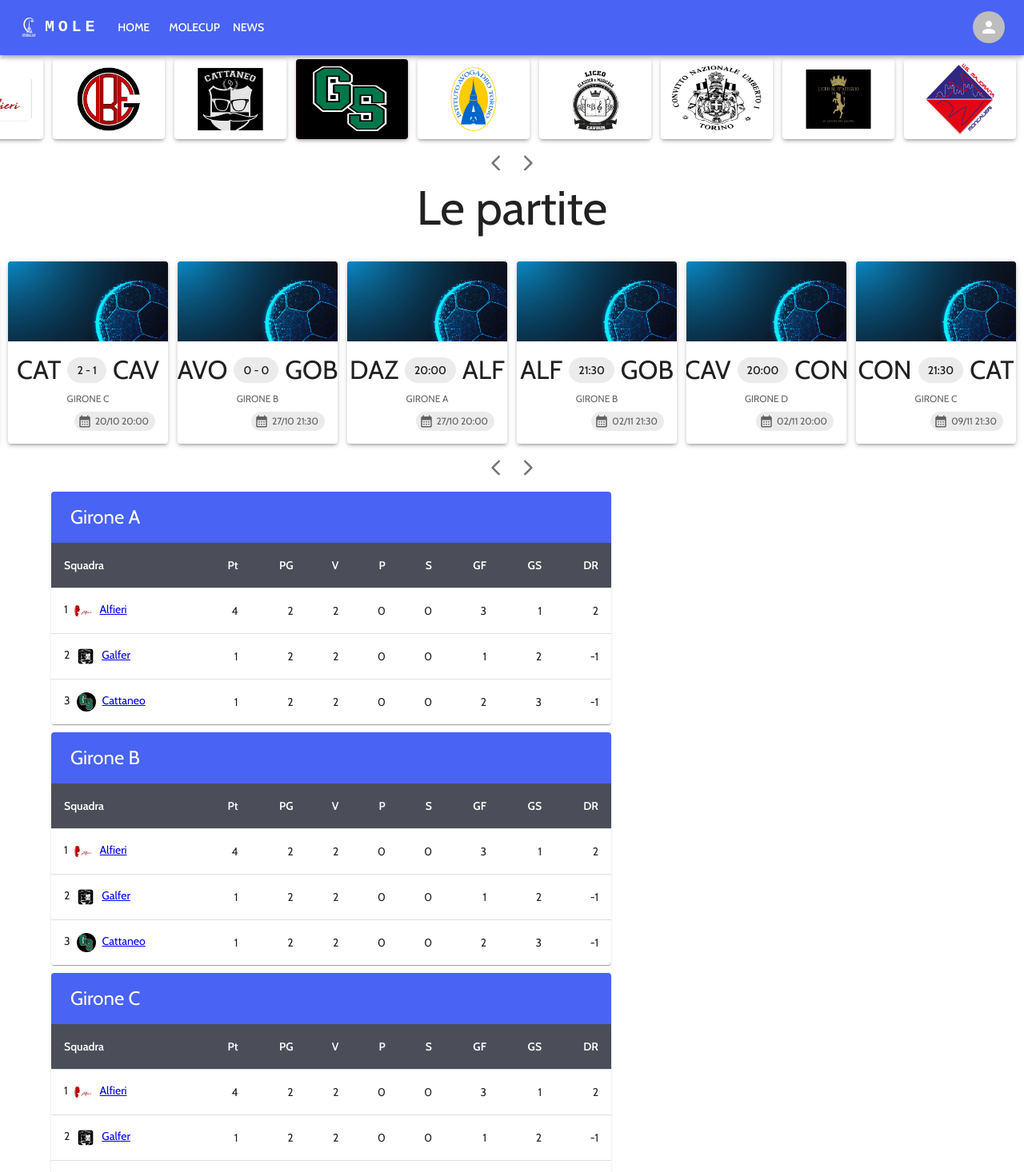
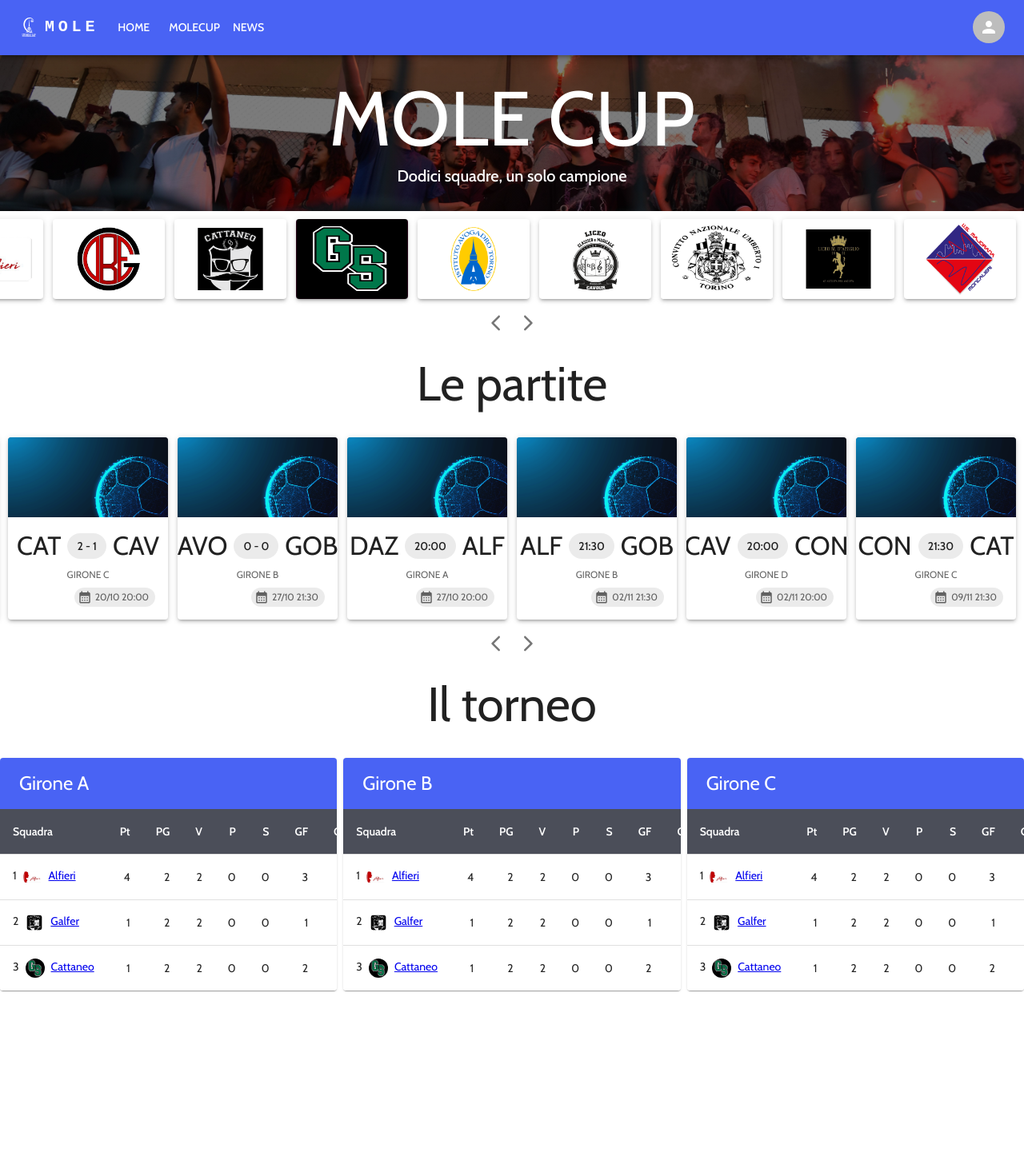
Before and after one commit to molecup/mole-frontend, a Next.js app in the folder mole-frontend/: page /molecup in a window 1280 px wide. Shown: the top 1466 px of the page at 80% size. After the commit the page ends 1273 px from the top, so only its background shows below. Built offline with nearby package versions, Linux system fonts and the light colour scheme.

Commit message:
updated mole cup page

```diff
--- a/mole-frontend/src/app/molecup/page.tsx
+++ b/mole-frontend/src/app/molecup/page.tsx
@@ -4,6 +4,8 @@ import TeamCard from '@/components/teamCard';
 import Typography from '@mui/material/Typography';
 import StandingTable from '@/components/standingTable';
 import Container from '@mui/material/Container';
+import HeroHeader from '@/components/heroHeader';
+import Grid from '@mui/material/Unstable_Grid2';
 
 import matchImg from "@/components/static_media/match_placeholder.jpg";
 import alfieriImg from '@/components/static_media/alfieri.png';
@@ -42,10 +44,18 @@ const matches = [
 
 const firstTeam = Math.round(teams.length / 2) - 2;
 
+const marginBottom = {
+  marginBottom: "20px",
+}
+
 export default function MoleCup() {
   return (
     <>
-      <CardSlider>
+      <HeroHeader src="/DSC_0666-3.jpg">
+        <Typography variant="h1" color="white" textTransform="uppercase">Mole Cup</Typography>
+        <Typography variant="h6" color="white">Dodici squadre, un solo campione</Typography>
+      </HeroHeader>
+      <CardSlider sx={marginBottom}>
         {teams.map((team, i) =>
           <TeamCard
             key={team.id}
@@ -58,7 +68,7 @@ export default function MoleCup() {
         )}
       </CardSlider>
       <Typography variant='h2' align='center' gutterBottom>Le partite</Typography>
-      <CardSlider>
+      <CardSlider sx={marginBottom}>
         {matches.map((match, i) =>
           <MatchCard
             key={match.id}
@@ -75,11 +85,27 @@ export default function MoleCup() {
           />
         )}
       </CardSlider>
-      <Container sx={{ marginTop: "10px", marginBottom: "10px" }}>
-        <StandingTable title="Girone A" />
-        <StandingTable title="Girone B" />
-        <StandingTable title="Girone C" />
-      </Container>
+      <Typography variant="h2" align="center" gutterBottom>Il torneo</Typography>
+      <Grid container sx={marginBottom} spacing={1}>
+        <StandingGrid>
+          <StandingTable title="Girone A" />
+        </StandingGrid>
+        <StandingGrid>
+          <StandingTable title="Girone B" />
+        </StandingGrid>
+        <StandingGrid>
+          <StandingTable title="Girone C" />
+        </StandingGrid>
+      </Grid>
     </>
   )
 }
+
+function StandingGrid(props: any){
+  const {children, ...otherProps} = props;
+  return(
+    <Grid xs={12} sm={6} lg={4} {...otherProps}>
+      {children}
+    </Grid>
+  )
+}
```
Also changed, not shown: mole-frontend/public/DSC_0666-3.jpg (added).
